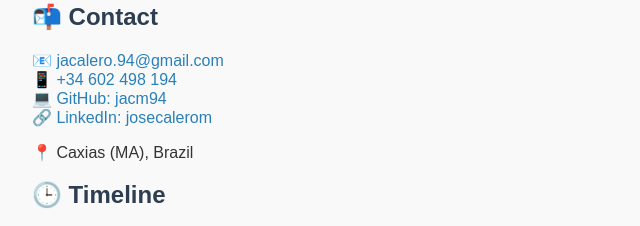
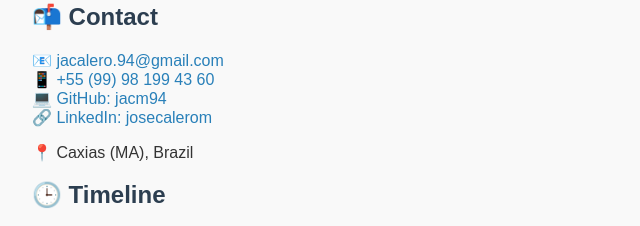
Before and after one commit to jacm94/homepage, a plain HTML site: page index.html in a window 1280 px wide. Shown: the part 277-503 px from the top of the page, 158-798 px from the left. Drawn offline with Linux system fonts and the light colour scheme.

```diff
--- a/index.html
+++ b/index.html
@@ -47,7 +47,7 @@
   <h2>📬 Contact</h2>
   <div class="contact">
     <a href="mailto:joseacalerom@gmail.com">📧 jacalero.94@gmail.com</a>
-    <a href="tel:+34602498194">📱 +34 602 498 194</a>
+    <a href="tel:+34602498194">📱 +55 (99) 98 199 43 60</a>
     <a href="https://github.com/josecalerom" target="_blank">💻 GitHub: jacm94</a>
     <a href="https://www.linkedin.com/in/josecalerom" target="_blank">🔗 LinkedIn: josecalerom</a>
     <p>📍 Caxias (MA), Brazil</p>
```
